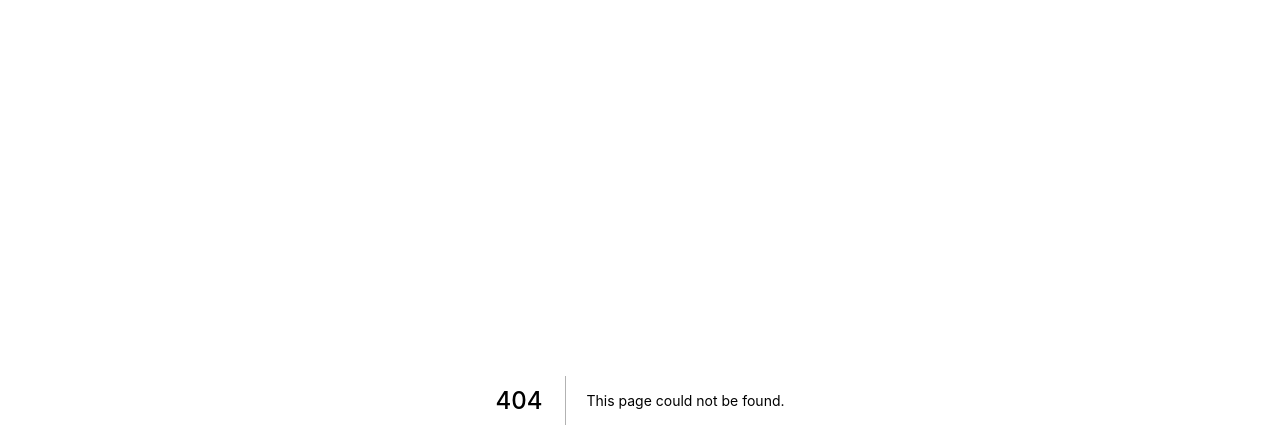
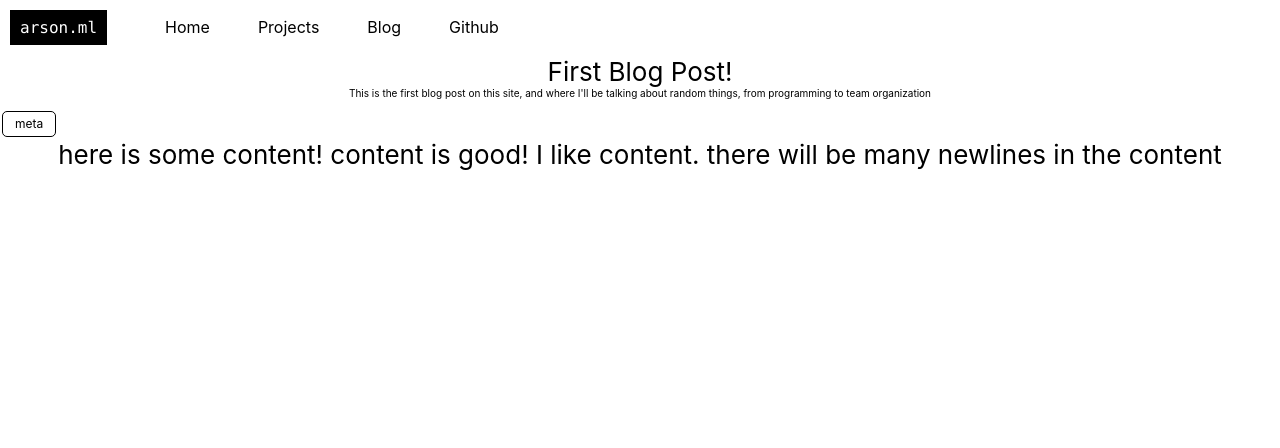
Before and after one commit to Mee42/carson.sh, a Next.js app: page /blog/1 in a window 1280 px wide. Before the commit this address had no page. Shown: the top 448 px of the page. Built offline with nearby package versions, Linux system fonts and the light colour scheme.

Commit message:
worked on blog, added individual pages

```diff
--- a/posts/FirstPost.md
+++ b/posts/FirstPost.md
@@ -1,6 +1,10 @@
 =====>>>>> header
 id: 1
 title: First Blog Post!
+desc: This is the first blog post on this site, and where I'll be talking about random things, from programming to team organization
 date: 2020-08-10
 tags: meta
 =====>>>>> content
+here is some content! content is good! I like content.
+
+there will be many newlines in the content
--- a/src/lib/blogParser.tsx
+++ b/src/lib/blogParser.tsx
@@ -1,40 +1,34 @@
 
-export class BlogPost {
-    id: number
-    title: string
-    desc: string
-    tags: string[]
+
+
+
+export type BlogPost = {
+    id: number,
+    title: string,
+    desc: string,
+    tags: string[],
     content: string
-
-    constructor(id: number, title: string, desc: string, tags: string[], content: string) {
-        this.id = id;
-        this.title = title;
-        this.desc = desc;
-        this.tags = tags;
-        this.content = content;
-    }
 }
 
 
 export function parsePost(content: string): BlogPost {
     // assumes it to be in the proper format
     const sections: [string, string][] = content
-        .split(new RegExp("^=====>>>>>"))
+        .split(new RegExp("=====>>>>>"))
         .map(x => x.trim())
         .filter(x => x != "")
-        .map(x => splitByDelim(x, ':'))
-    console.log("sections: " + sections)
+        .map(x => splitByDelim(x, '\n'))
     const getSection: (string) => string = s => sections.filter(sec => sec[0] === s)[0][1]
     const headerSection = getSection("header").trim()
     const bodyContent = getSection("content").trim()
     const metadata = parseHeader(headerSection)
-    return new BlogPost(
-        metadata.id,
-        metadata.title,
-        metadata.desc,
-        metadata.tags,
-        bodyContent
-    )
+    return {
+        id: metadata.id,
+        title: metadata.title,
+        desc: metadata.desc,
+        tags: metadata.tags,
+        content: bodyContent
+    }
 }
 
 function splitByDelim(str: string, delim: string): [string, string] {
@@ -49,10 +43,14 @@ function parseHeader(header: string): { id: number, title: string, date: Date, t
         obj[key] = value
     }
     return {
-        id: parseInt(obj['id']),
-        title: obj['title'],
-        date: new Date(obj['date']),
-        tags: obj['tags'].split(" "),
-        desc: obj['desc']
+        id: parseInt(obj['id'] ?? error("can't find post id")),
+        title: obj['title'] ?? error("can't find post title"),
+        date: new Date(obj['date'] ?? error("can't find post date")),
+        tags: obj['tags']?.split(" ") ?? error("can't find post tags"),
+        desc: obj['desc'] ?? error("can't find post desc")
     }
 }
+
+function error(error: string): never {
+    throw new Error(error)
+}
--- a/src/pages/blog.tsx
+++ b/src/pages/blog.tsx
@@ -16,21 +16,6 @@ export default function Blog(props: { blogPosts: BlogPost[] }) {
 
 
 
-// const blogPostsX: BlogPost[] = [
-//     new BlogPost(
-//         1,
-//         "First Blog Post!",
-//         "This is going to be used for testing the UI till I write some better posts",
-//         ["kotlin", "haskell", "robotics"]
-//     ),
-//     new BlogPost(
-//         2,
-//         "Second Post :D",
-//         "This is some additional content that describes the post",
-//         ["kotlin"]
-//     )
-// // ]
-
 function Body(props: { blogPosts: BlogPost[] }): JSX.Element {
     const [selected, setSelected] = useState(["kotlin"])
     const toggleSelectedTag = tag => {
@@ -41,16 +26,21 @@ function Body(props: { blogPosts: BlogPost[] }): JSX.Element {
         }
     }
     return <div className={styles.body}>
-        <span>{ props.blogPosts }</span>
         <h3 className={styles.title}>Blog</h3>
         { Selected(selected, toggleSelectedTag) }
-        <ul className={styles.cardList}>
-            {
-                // blogPosts
-                //     .filter(post => selected.length === 0 || all(selected, tag => post.tags.indexOf(tag) != -1))
-                //     .map(post => <ul key={post.id}>{makePostCard(post, toggleSelectedTag)}</ul>)
-            }
-        </ul>
+        {/*<ul className={styles.cardList}>*/}
+            {(() => {
+                const filtered = props.blogPosts
+                    .filter(post => selected.length === 0 || all(selected, tag => post.tags.indexOf(tag) != -1))
+                if(filtered.length == 0) return <span className={styles.filteredOutEverything}>
+                    You're filtered out all the posts. Click tags above to remove them as filters
+                </span>
+                return <ul className={styles.cardList}>
+                    { filtered.map(post => <li key={post.id}>{makePostCard(post, toggleSelectedTag)}</li>) }
+                </ul>
+
+            }).call(null)}
+        {/*</ul>*/}
     </div>
 }
 function all<T>(array: T[], pred: (T) => boolean): boolean {
@@ -74,9 +64,12 @@ function makePostCard(post: BlogPost, toggleSelectedTag: (string) => void): JSX.
     return <div className={styles.card} key={post.id}>
         <div className={styles.cardTitle}>{post.title}</div>
         <div className={styles.cardDesc}>{post.desc}</div>
-        {<div className={styles.cardTags}>
-            {post.tags.map((tag, i) => makeTag(i, tag, () => toggleSelectedTag(tag)))}
-        </div>}
+        { makeTagList(post.tags, toggleSelectedTag) }
+    </div>
+}
+export function makeTagList(tags: string[], handler: (string) => void): JSX.Element {
+   return <div className={styles.cardTags}>
+        {tags.map((tag, i) => makeTag(i, tag, () => handler(tag)))}
     </div>
 }
 
@@ -85,21 +78,24 @@ const tagColor = {
     'haskell': '#ca49ca',
 }
 
-function makeTag(key: any, name: string, onClick: () => void | null): JSX.Element {
+export function makeTag(key: any, name: string, onClick: () => void | null): JSX.Element {
    return <div onClick={() => onClick != null && onClick()} key={key} className={styles.tag + ' ' + (onClick == null ? '' : styles.clickableTag)} style={{backgroundColor: tagColor[name] ?? 'white', borderColor: tagColor[name] ?? 'black'}}>{name}</div>
 }
 
 
 export const getStaticProps: GetStaticProps = async (context) => {
+    return {
+        props: {
+            blogPosts: await getBlogPosts(fs)
+        }
+    }
+}
+export const getBlogPosts: (any) => Promise<BlogPost[]> = async (fs) => {
     const dir = path.join(process.cwd(), 'posts')
     const posts = fs.readdirSync(dir)
     const result = posts.map(filename => {
         const filepath = path.join(dir, filename)
         return fs.readFileSync(filepath, 'utf8')
     })
-    return {
-      props: {
-          blogPosts: result.map(parsePost)
-      }
-  }
+    return result.map(parsePost)
 }
--- /dev/null
+++ b/src/pages/blog/[id].tsx
@@ -0,0 +1,39 @@
+import { makeTagList, getBlogPosts } from "../blog";
+import fs from 'fs';
+import {BlogPost} from "../../lib/blogParser";
+import Header from "../../Header";
+import React from "react";
+import styles from "../../../styles/blogPost.module.scss";
+
+export default function Main(props: { id: number, post: BlogPost }) {
+    const { id, post } = props
+    return <div>
+        <Header/>
+        <div className={styles.titleBar}>
+            <div className={styles.title}>{post.title}</div>
+            <div className={styles.desc}>{post.desc}</div>
+            <div className={styles.tags}>{ makeTagList(post.tags, () => {})}</div>
+        </div>
+        <div>
+            {post.content}
+        </div>
+    </div>
+}
+
+export async function getStaticProps(context) {
+    const posts = await getBlogPosts(fs)
+    return {
+        props: {
+            id: context.params.id,
+            post: posts.filter(p => p.id == context.params.id)[0]
+        }
+    }
+}
+export async function getStaticPaths() {
+    const posts = await getBlogPosts(fs)
+    const x ={
+        paths: posts.map(x => ({ params: { id: "" + x.id } }) ),
+        fallback: false
+    }
+    return x
+}
--- a/styles/blog.module.scss
+++ b/styles/blog.module.scss
@@ -31,7 +31,7 @@ $transitionTime: 500ms;
 .cardDesc {
   flex-grow: 1;
   text-align: left;
-  font-size: 15px;
+  font-size: 14px;
 }
 .cardTags {
   display: flex;
@@ -80,4 +80,16 @@ $transitionTime: 500ms;
 }
 .cardList {
   max-width: 750px;
+  list-style-type: none;
+  .card {
+
+  }
 }
+
+.filteredOutEverything {
+  font-size: 12px;
+  color: grey;
+  font-style: italic;
+  text-align: center;
+  margin-top: 30px;
+}
--- /dev/null
+++ b/styles/blogPost.module.scss
@@ -0,0 +1,11 @@
+.titleBar {
+  display: flex;
+  flex-direction: column;
+  .title {
+  }
+  .desc {
+    font-size: 10px;
+  }
+  .tags {
+  }
+}
```
